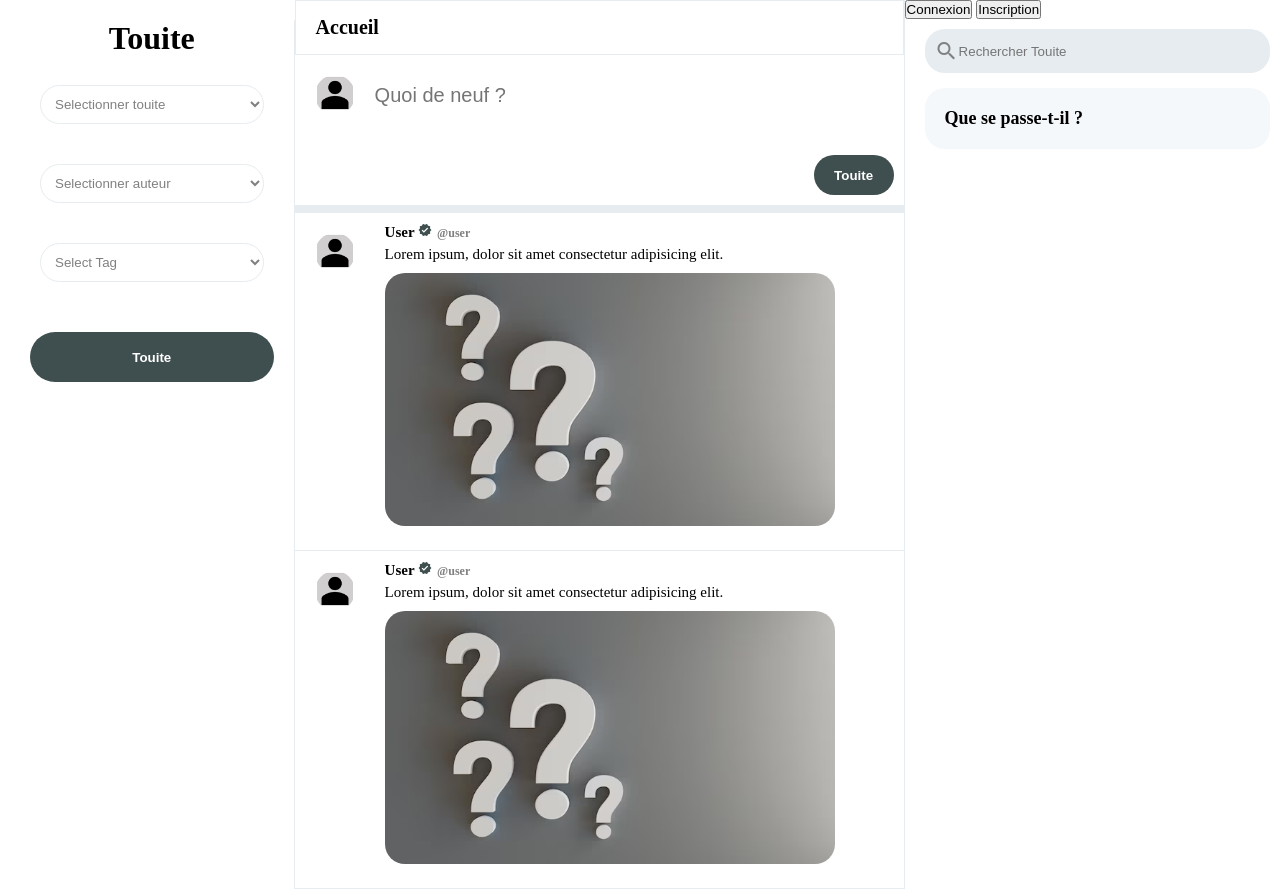
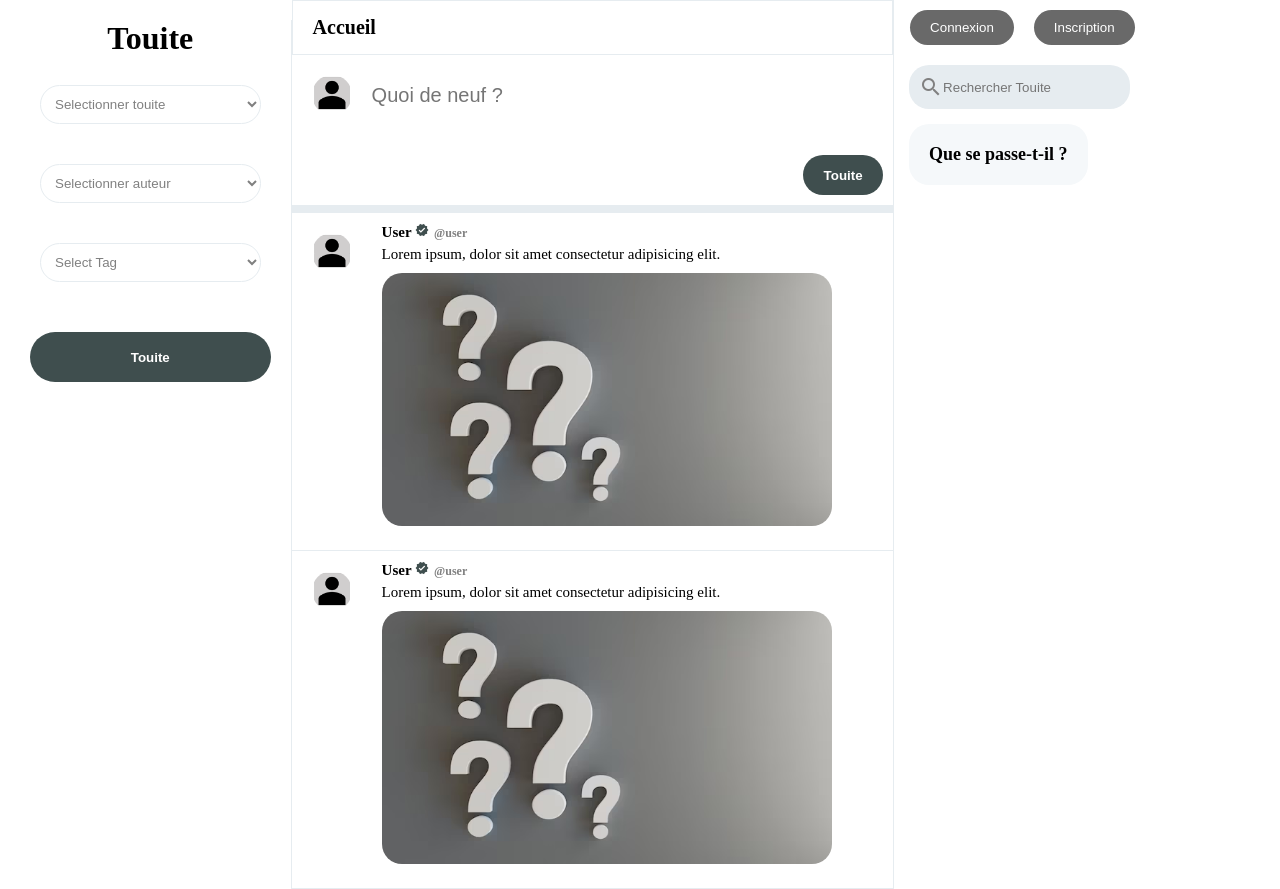
Before and after one commit to axeldg54/Touiteur.app, a PHP site: page /1.php in a window 1280 px wide. Run offline with PHP 8.4, Linux system fonts and the light colour scheme.

Commit message:
Ajustement du css

```diff
--- a/styles.css
+++ b/styles.css
@@ -212,12 +212,14 @@
   padding: 10px;
   border-radius: 20px;
   margin-top: 10px;
-  margin-left: 20px;
+  margin-left: 0; /* Ajusté pour être collé à gauche */
+  align-self: flex-start; /* Ajustement pour l'alignement à gauche */
 }
 
 .widgets__input input {
   border: none;
   background-color: var(--twitter-background);
+  flex: 1; /* Permet à l'input de prendre l'espace disponible */
 }
 
 .widgets__searchIcon {
@@ -258,3 +260,51 @@
 .sidebarOption:hover {
   background-color: #e8f5fe;
 }
+/* styliser les boutons */
+.loginButton {
+  padding: 10px 20px;
+  margin-right: 10px; /* Espacement entre les boutons */
+  border: none;
+  color: white;
+  background-color: dimgray;
+  border-radius: 20px; /* Boutons arrondis */
+  cursor: pointer;
+  outline: none;
+}
+
+.widgets {
+  display: flex;
+  flex-direction: column;
+  margin-left: 15px;
+}
+
+/* pour ajuster la taille et l'espacement des icônes de recherche si nécessaire */
+.widgets__searchIcon {
+  /* nos styles ici si on souhaite ajuster l'icône */
+}
+
+.widgets__loginButtons {
+  display: flex;
+  gap: 10px;
+  margin-bottom: 10px;
+  margin-top: 10px;
+  margin-left: 1px;
+}
+
+.loginButton {
+  /*  CSS pour les boutons */
+}
+
+
+.widgets__searchIcon {
+  /*  CSS pour l'icône */
+}
+
+.widgets__widgetContainer {
+  margin-top: 15px;
+  margin-left: 0; /* Ajusté pour être collé à gauche */
+  padding: 20px;
+  background-color: #f5f8fa;
+  border-radius: 20px;
+  align-self: flex-start; /* Ajustement pour l'alignement à gauche */
+}
```
